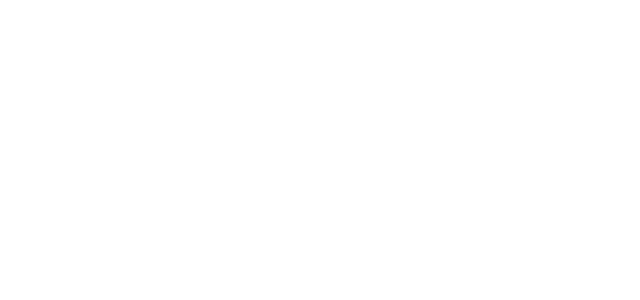
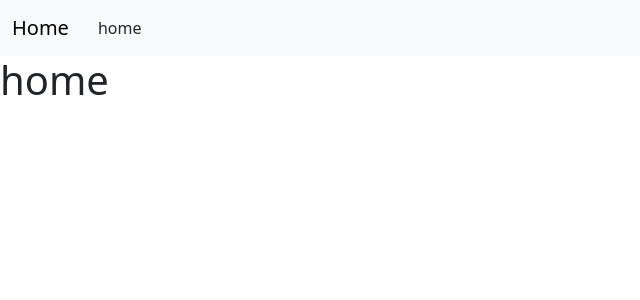
Before and after one commit to ian852364197/vue-todo, a Vue app: page /layout in a window 1280 px wide. Before the commit this address had no page. Shown: the top 300 px of the page, without its empty margins (0-640 px from the left). Built offline with nearby package versions, Linux system fonts and the light colour scheme.

Commit message:
feat. axios串接API&環境變數設定

```diff
--- a/package.json
+++ b/package.json
@@ -11,6 +11,7 @@
     "format": "prettier --write src/"
   },
   "dependencies": {
+    "axios": "^1.7.2",
     "bootstrap": "^5.3.3",
     "pinia": "^2.1.7",
     "vue": "^3.4.29",
--- /dev/null
+++ b/plugins/axiosapi.js
@@ -0,0 +1,5 @@
+import axios from 'axios';
+
+export default axios.create({
+  baseURL: import.meta.env.VITE_BACKEND_URL
+});
--- a/src/router/index.js
+++ b/src/router/index.js
@@ -4,16 +4,21 @@
   history: createWebHistory(import.meta.env.BASE_URL),
   routes: [
     {
-      path: '/',
+      path: '/layout',
       name: 'layout',
       component: () => import('@/views/LayoutView.vue'),
       children: [
         {
           path: '',
           name: 'home',
-          component: () => import('@/views/pages/01HomeView.vue')
+          component: () => import('@/views/pages/00HomeView.vue')
         }
       ]
+    },
+    {
+      path: '/',
+      name: 'page',
+      component: () => import('@/views/pages/01PageView.vue')
     }
   ]
 });
--- a/src/views/LayoutView.vue
+++ b/src/views/LayoutView.vue
@@ -17,7 +17,9 @@
         <div class="collapse navbar-collapse" id="navbarNav">
           <ul class="navbar-nav">
             <li class="nav-item" v-for="pageName in pages" :key="pageName">
-              <RouterLink class="nav-item" :to="{ name: pageName }">{{ pageName }}</RouterLink>
+              <RouterLink :to="{ name: pageName }"
+                ><button class="btn nav-item">{{ pageName }}</button></RouterLink
+              >
             </li>
           </ul>
         </div>
--- /dev/null
+++ b/src/views/pages/01PageView.vue
@@ -0,0 +1,16 @@
+<template>
+  <h1>Hi</h1>
+  <p>{{ test }}</p>
+</template>
+
+<script setup>
+import { onMounted, ref } from 'vue';
+import axiosapi from '../../../plugins/axiosapi';
+
+const test = ref();
+onMounted(async () => {
+  test.value = await axiosapi.get(`Get`);
+});
+</script>
+
+<style scoped></style>
```
Also changed, not shown: src/views/pages/00HomeView.vue (renamed from src/views/pages/01HomeView.vue), 2 other files (tests, documents, lock files or other folders).
